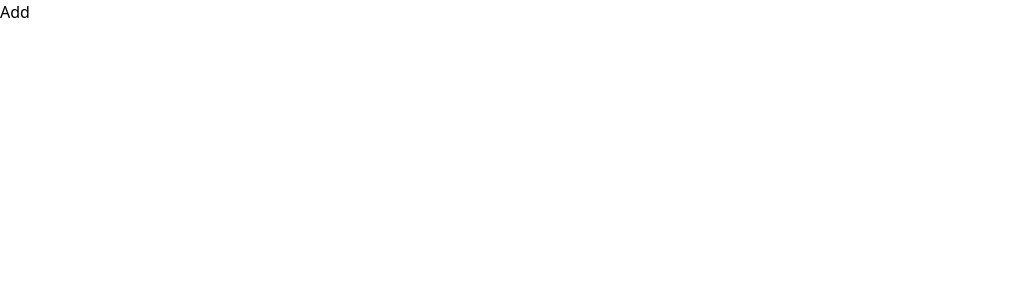
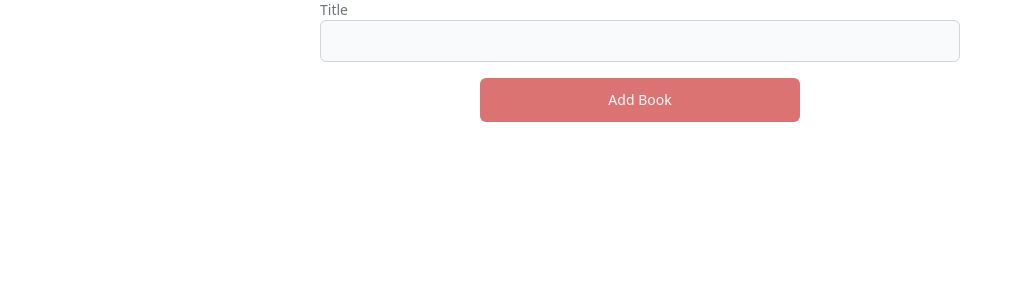
Before and after one commit to francoisdillinger/book_nook_frontend, a React (Vite) app: page / in a window 1280 px wide. Shown: the top 300 px of the page, without its empty margins (0-1023 px from the left). Built offline with nearby package versions, Linux system fonts and the light colour scheme.

Commit message:
Add form for adding authors

```diff
--- a/src/components/AddAuthor.tsx
+++ b/src/components/AddAuthor.tsx
@@ -1,5 +1,35 @@
 import React from "react";
 
 export default function AddAuthor() {
-	return <>Add</>;
+	return (
+		<React.Fragment>
+			<form
+				action=""
+				className="w-11/12 md:w-1/2 m-auto mb-20 font-medium text-gray-500 text-sm"
+			>
+				<div className="">
+					<label
+						htmlFor="title"
+						className="block"
+					>
+						Title
+					</label>
+					<input
+						className="block p-2.5 w-full lg:w-full z-20 text-sm font-normal text-gray-700 rounded-md bg-gray-50 border border-gray-300 focus:ring-blue-300 focus:border-blue-300 focus-visible:outline-none"
+						type="text"
+						name="title"
+						id="title"
+					/>
+				</div>
+				<div className="flex justify-center pt-4">
+					<button
+						type="submit"
+						className="bg-logo p-3 rounded-md w-full md:w-1/2 text-gray-50 opacity-90 hover:opacity-100 cursor-pointer font-medium"
+					>
+						Add Book
+					</button>
+				</div>
+			</form>
+		</React.Fragment>
+	);
 }
```
